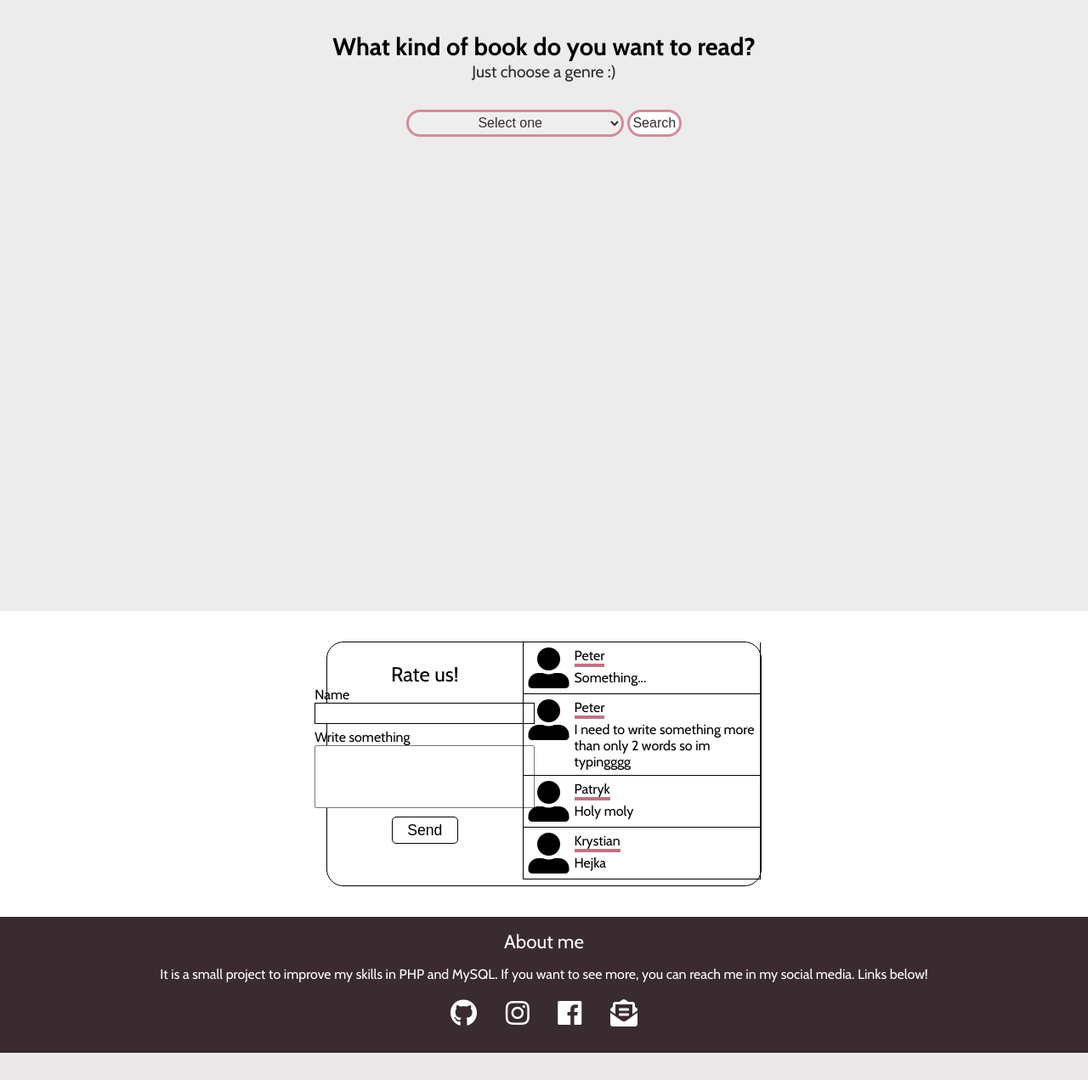
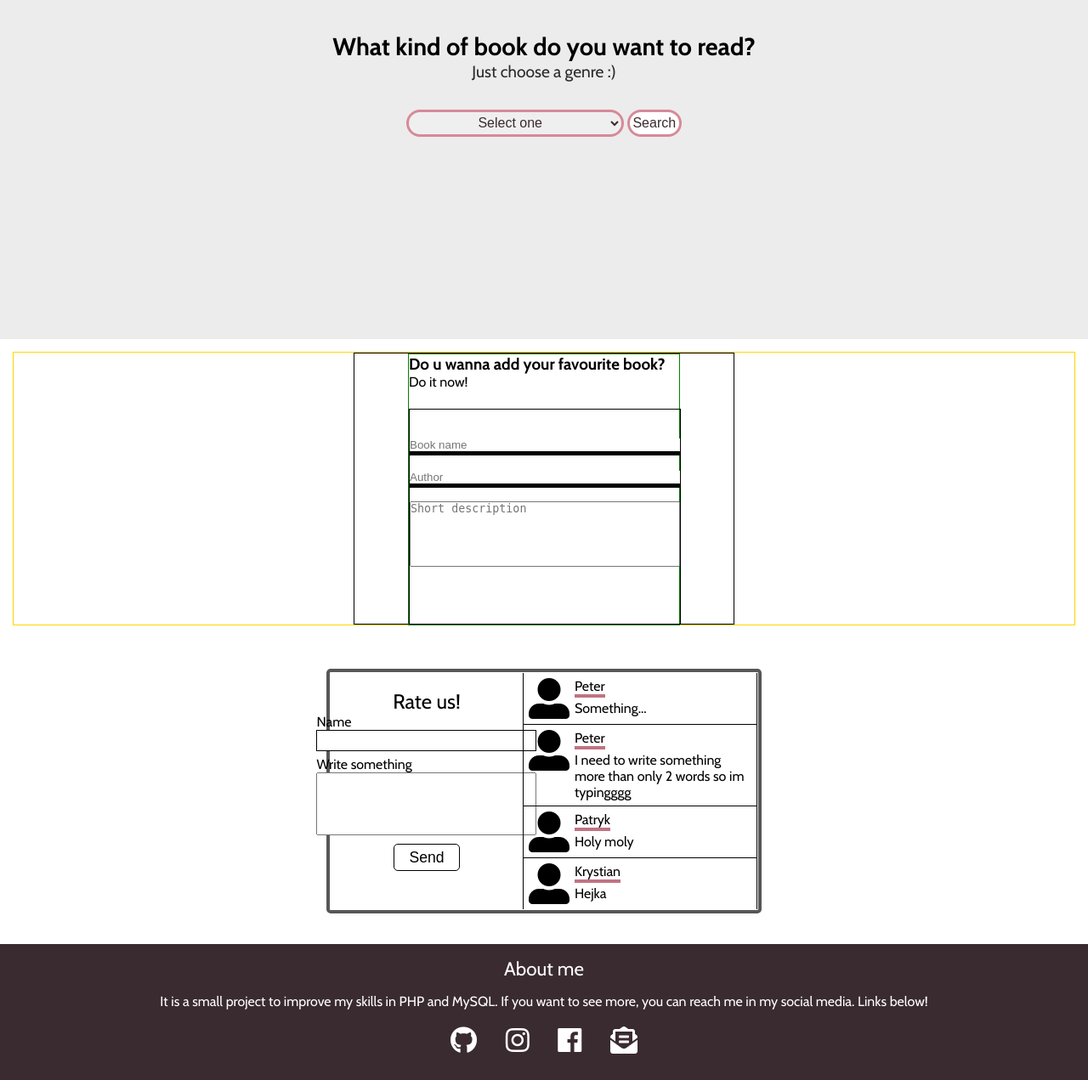
Before and after one commit to ogrod0707/book-finder, a PHP site: page / in a window 1280 px wide. Shown: the part 801-2072 px from the top of the page at 85% size. Before the commit the page ends 2040 px from the top, so only its background shows below. Run offline with PHP 8.4, Linux system fonts and the light colour scheme; data comes from the database, SQL or seed files in the repository.

Commit message:
adding books by hand - still working

```diff
--- a/index.php
+++ b/index.php
@@ -5,7 +5,7 @@
     <meta charset="UTF-8">
     <meta http-equiv="X-UA-Compatible" content="IE=edge">
     <meta name="viewport" content="width=device-width, initial-scale=1.0">
-    <link rel="stylesheet" href="style.css">
+    <link rel="stylesheet" href="style2.css">
     <link rel="stylesheet" href="https://use.fontawesome.com/releases/v5.7.2/css/all.css"
         integrity="sha384-fnmOCqbTlWIlj8LyTjo7mOUStjsKC4pOpQbqyi7RrhN7udi9RwhKkMHpvLbHG9Sr" crossorigin="anonymous">
     <title>Book recommendation</title>
@@ -106,13 +106,30 @@
     </article>
 
 
-     <section class="create-book">
+    <section class="create-book">
+
+        <div class="creation-box">
+
+            <div class="creation-form">
+                <div class="creation-headers">
+                    <h3>Do u wanna add your favourite book?</h3>
+                    <span>Do it now!</span>
+                </div>
+
+                <div class="creation-formdata">
+                <form action="index.php" method="POST">
+                    <input type="text" placeholder="Book name" name="book-name"><br>
+                    <input type="text" placeholder="Author" name="author"><br>
+                    <textarea name="short-desc" placeholder="Short description" id="" rows="5"
+                        style="resize: none;"></textarea><br>
 
 
+                </form>
+                </div>
 
-
-
-     </section>
+            </div>
+        </div>
+    </section>
 
 
 
@@ -126,12 +143,12 @@
                 <p class="text-rate">Rate us!</p>
                 <form action="index.php#commentSection" method="POST">
                     <label for="name">Name</label><br>
-                    <input type="text"  autocomplete="OFF" name="name"><br>
+                    <input type="text" autocomplete="OFF" name="name"><br>
                     <label for="comment">Write something</label><br>
                     <textarea rows="4" name="comment" style=" resize: none;"></textarea>
                     <input type="submit" value="Send">
                 </form>
-<?php
+                <?php
 
 if(isset($_POST['name'] ) AND isset( $_POST['com']) )
 {
@@ -143,9 +160,9 @@ if(isset($_POST['name'] ) AND isset( $_POST['com']) )
 ?>
             </div>
             <div class="comments">
-<?php
+                <?php
 
-    $kw_show_com = mysqli_query($con, "SELECT DISTINCT user_com, user_name FROM users_com order by user_id DESC ");
+    $kw_show_com = mysqli_query($con, "SELECT DISTINCT user_com, user_name FROM users_com order by user_id DESC LIMIT 7");
     while($result2 = mysqli_fetch_assoc($kw_show_com)){
 
         echo ' <div class="single-com">';
--- a/style2.css
+++ b/style2.css
@@ -136,7 +136,7 @@ nav li:hover {
 
 article {
     background-color: rgb(236, 236, 236);
-    min-height: 100vh;
+    min-height: 50vh;
     display: flex;
     align-items: center;
     flex-direction: column;
@@ -188,17 +188,21 @@ article input:hover {
 .books {
     display: flex;
     justify-content: space-evenly;
-    width: 90vw;
+    min-width: 20vw;
+    margin: 10px;
+    margin-top: 0px;
     flex-wrap: wrap;
+
 }
 
 .proper-book {
     flex-wrap: wrap;
-    margin: 10% 10px;
+    margin: 0 10px;
+    margin-top: 5%;
     padding: 10px 5px;
     text-align: center;
-    width: 18vw;
-    min-height: 20vh;
+    width: 20vw;
+    max-height: 90vh;
     -webkit-box-shadow: 0px 2px 5px 0px rgba(0, 0, 0, 0.5);
     -moz-box-shadow: 0px 2px 5px 0px rgba(0, 0, 0, 0.5);
     box-shadow: 0px 2px 5px 0px rgba(0, 0, 0, 0.5);
@@ -252,6 +256,7 @@ footer {
 
 
 .feedback {
+
     height: 45vh;
     background-color: white;
     display: flex;
@@ -262,17 +267,17 @@ footer {
 .rate {
     width: 40%;
     height: 80%;
-    border: 1px solid black;
-    border-radius: 20px;
+    border: 4px solid rgb(87, 87, 87);
+    border-radius: 5px;
     display: flex;
     justify-content: space-around;
-
+    padding: 1px;
 }
 
 .input-form {
     width: 45%;
     height: 100%;
-    padding: 10px;
+    padding: 5px;
     display: flex;
     justify-content: center;
     align-items: center;
@@ -280,23 +285,32 @@ footer {
     margin-top: -10px;
 }
 
+.text-rate {
+    font-size: 1.5rem;
+}
+
 .input-form input {
-    border-radius: 8px;
+    font-size: 1.2em;
     outline: none;
     border: 1px solid black;
     height: 25px;
     margin-bottom: 6px;
 }
 
+.input-form input:focus {
+    border: 1px solid #d34965;
+}
+
 .biggertext {
     width: 100%;
 }
+
 
 .comments {
     display: flex;
     flex-direction: column;
     overflow-y: scroll;
-    max-width: 55%;
+    width: 55%;
 
     height: 100%;
 
@@ -304,11 +318,28 @@ footer {
 
 .input-form input {
     padding: 5px;
-    margin-top: 15px;
+
 }
 
-input[type=submit] {
+.feedback textarea {
+    resize: none;
+    outline: none;
+    width: 100%;
+    font-size: 1.2em;
+}
+
+.feedback textarea:focus {
+    padding: 1px;
+    border: 1px solid #d34965;
+}
+
+.feedback input[type=submit] {
     width: 30%;
+    height: 17%;
+    font-size: 1.1em;
+    outline: none;
+    background: white;
+    border-radius: 5px;
     display: block;
     margin: 6px auto;
 }
@@ -344,7 +375,89 @@ img {
     border-radius: 5px;
 }
 
-a{
+a {
     color: white;
     text-decoration: none;
 }
+
+.comments::-webkit-scrollbar {
+    width: 1em;
+
+}
+
+.comments::-webkit-scrollbar-track {
+    box-shadow: inset 0 0 6px rgba(0, 0, 0, 0.3);
+}
+
+.comments::-webkit-scrollbar-thumb {
+    background-color: darkgrey;
+    outline: 1px solid slategrey;
+}
+
+html::-webkit-scrollbar {
+    width: 1em;
+}
+
+html::-webkit-scrollbar-track {
+    box-shadow: inset 0 0 6px rgba(0, 0, 0, 0.3);
+}
+
+html::-webkit-scrollbar-thumb {
+    background-color: darkgrey;
+    outline: 1px solid slategrey;
+}
+
+.create-book{
+    margin: 15px;
+    border: 1px solid gold;
+    display: flex;
+    justify-content: center;
+}
+
+
+.creation-box{
+    height: 40vh;
+    width: 35vw;
+    border: 1px solid black;
+    display: flex;
+
+    justify-content: center;
+}
+.creation-headers
+{
+    height: 20%;
+
+}
+
+ .creation-form{
+     border: 1px solid green;
+     height: 40vh;
+    width: 25vw;
+ }
+.creation-formdata{
+    height: 80%;
+    width: 25vw;
+    border: 1px solid black;
+    display: flex;
+    flex-direction: column;
+    align-items: center;
+    justify-content: center;
+
+
+}
+
+.creation-formdata input, .creation-formdata textarea, .creation-formdata form
+{
+
+
+    margin-bottom: 5%;
+    width: 100%;
+}
+.creation-formdata input{
+    line-height: 5px;
+    border: none;
+    border-bottom: 5px solid rgba(0, 0, 0, 1);
+
+    outline: none;
+
+}
```
